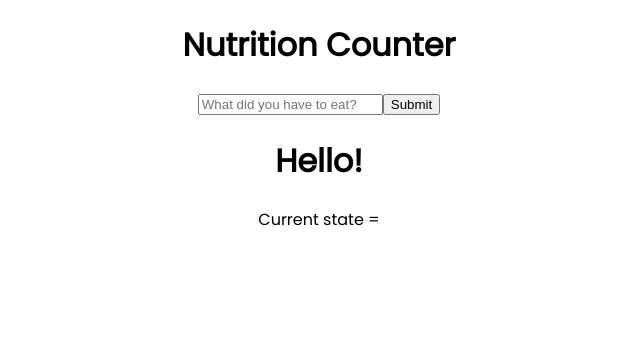
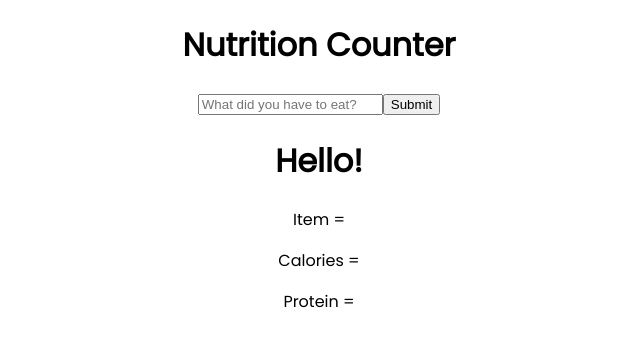
Before and after one commit to Alee2117/nutrition-is-kool, a React (Create React App) app: page / in a window 1280 px wide. Shown: the top 346 px of the page, without its empty margins (321-961 px from the left). Built offline with nearby package versions, Linux system fonts and the light colour scheme.

Commit message:
added second API call using id from first API that updates calories and protein

```diff
--- a/src/Components/Nutrition/Nutrition.js
+++ b/src/Components/Nutrition/Nutrition.js
@@ -1,21 +1,27 @@
 import React, { useState, useEffect } from "react";
 
 const Nutrition = () => {
+  // Setting initial state
   const [food, setFood] = useState("");
   const [search, setSearch] = useState("");
   const [isLoaded, setIsLoaded] = useState(false);
+  const [calories, setCalories] = useState("");
+  const [protein, setProtein] = useState("");
 
+  // Getting user input for an argument to be used later in API call
   const getInput = e => {
     e.preventDefault();
     setSearch(e.target.value);
   };
 
+  // Submitting user input / starting API call / setting food to be searched
   const handleSubmit = e => {
     e.preventDefault();
     setIsLoaded(true);
     setFood(e.target.value);
   };
 
+  // Function that holds API call using form input
   const getNutrition = food => {
     const appId = "e124e5bc";
     const appKey = "fd3e0319818416b4e8496e3502bcb565";
@@ -27,15 +33,30 @@ const Nutrition = () => {
       })
       .then(responseData => {
         setFood(responseData.hits[0].fields.item_name);
-        console.log(responseData.hits[0].fields.item_name);
+        let foodId = responseData.hits[0].fields.item_id;
+        console.log(responseData);
+        console.log(foodId);
+        fetch(
+          `https://api.nutritionix.com/v1_1/item?id=${foodId}&appId=${appId}&appKey=${appKey}`
+        )
+          .then(response => {
+            return response.json();
+          })
+          .then(responseData => {
+            setCalories(responseData.nf_calories);
+            setProtein(responseData.nf_protein);
+            console.log(responseData);
+          });
       });
   };
 
+  // Calling nutrition function that holds API
   useEffect(() => {
     if (isLoaded) {
       getNutrition(search);
       setIsLoaded(false);
     }
+    // eslint-disable-next-line
   }, [isLoaded]);
 
   return (
@@ -51,7 +72,9 @@ const Nutrition = () => {
         <input type="submit"></input>
       </form>
       <h1>Hello!</h1>
-      <p>Current state = {food}</p>
+      <p>Item = {food}</p>
+      <p>Calories = {calories}</p>
+      <p>Protein = {protein}</p>
     </div>
   );
 };
```
